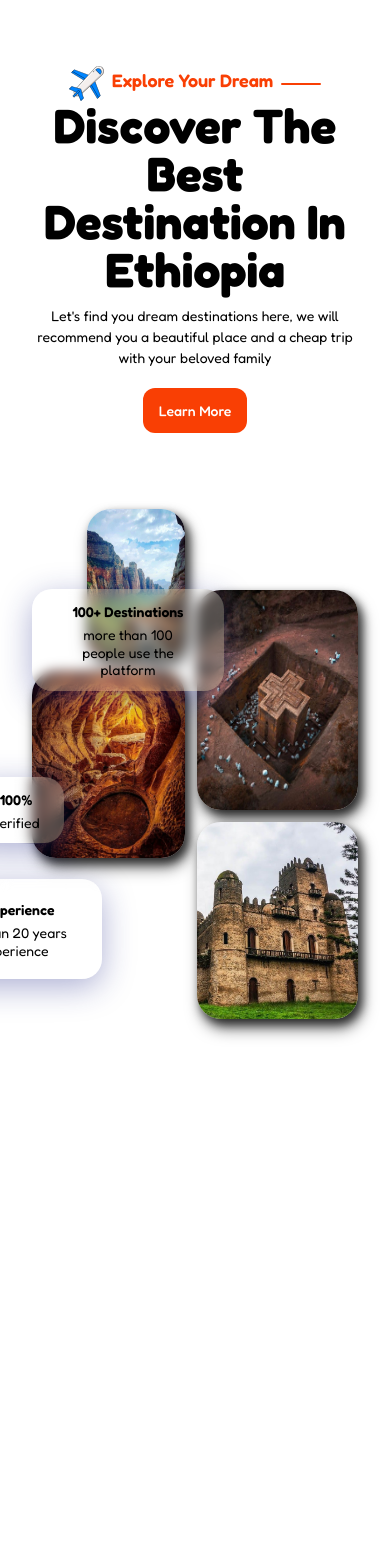
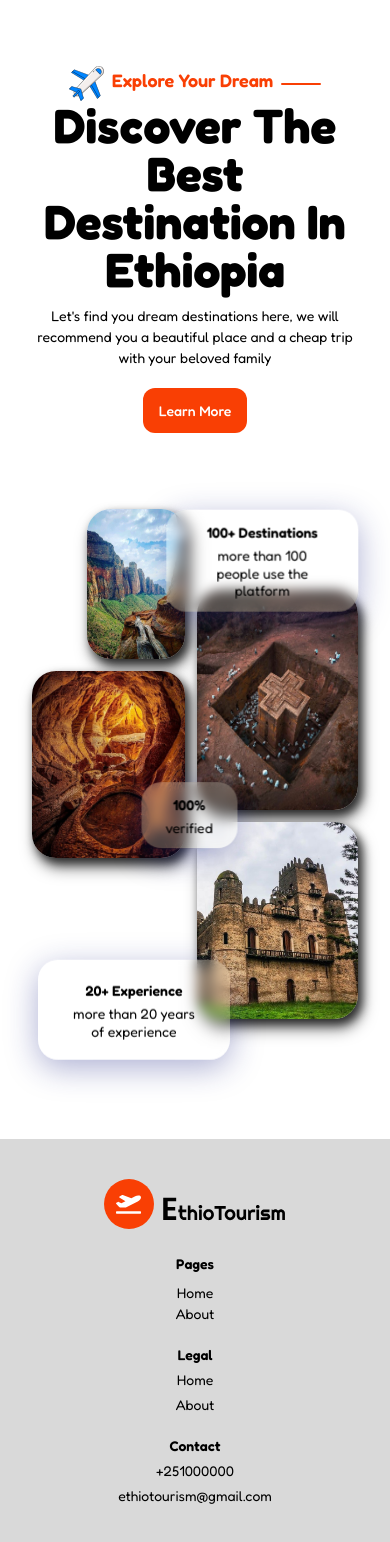
Before and after one commit to Makbelhailu/Tourism, a React (Vite) app: page / in a window 390 px wide. Shown: the part 424-1966 px from the top of the page. Before the commit the page ends 1499 px from the top, so only its background shows below. Built offline with nearby package versions, Linux system fonts and the light colour scheme.

Commit message:
✨ feat:
finishing the footer and optimized some components

```diff
--- a/src/App.tsx
+++ b/src/App.tsx
@@ -1,15 +1,19 @@
 import { useState } from "react";
 import { BrowserRouter as Router, Routes, Route } from "react-router-dom";
-import About from "./components/about";
+import About from "./pages/about";
 import Home from "./components/home";
+import Footer from "./components/footer";
 function App() {
   return (
     <>
       <Router>
-        <Routes>
-          <Route path="/" element={<Home />} />
-          <Route path="/about" element={<About />} />
-        </Routes>
+        <main>
+          <Routes>
+            <Route path="/" element={<Home />} />
+            <Route path="/about" element={<About />} />
+          </Routes>
+        </main>
+        <Footer />
       </Router>
     </>
   );
--- a/src/components/footer.tsx
+++ b/src/components/footer.tsx
@@ -1,7 +1,49 @@
 import React from "react";
-
+import logo from "../assets/images/logo with name.svg";
+import { Link } from "react-router-dom";
 const Footer = () => {
-  return <div>Footer</div>;
+  return (
+    <div className="mt-16 grid w-full grid-cols-1 items-center justify-center gap-y-5 bg-secondary py-10 pl-16 max-lg:px-12 max-md:text-center sm:grid-cols-2 lg:grid-cols-4">
+      <div className="logo item-center flex w-full justify-center md:justify-start">
+        <Link to={"/"} className="w-fit hover:text-orange">
+          <img src={logo} alt="EthioTourism Logo" />
+        </Link>
+      </div>
+      <div className="pages">
+        <h3 className="title mb-2 font-semibold">Pages</h3>
+        <div className="flex flex-col">
+          <Link to={"/"} className="hover:text-orange">
+            Home
+          </Link>
+          <Link to={"about"} className="hover:text-orange">
+            About
+          </Link>
+        </div>
+      </div>
+      <div className="legal">
+        <h3 className="title mb-1 font-semibold">Legal</h3>
+        <div className="flex flex-col gap-1">
+          <Link to={"#"} className="hover:text-orange">
+            Home
+          </Link>
+          <Link to={"#"} className="hover:text-orange">
+            About
+          </Link>
+        </div>
+      </div>
+      <div className="contact self-end">
+        <h3 className="title mb-1 font-semibold">Contact</h3>
+        <div className="flex flex-col gap-1">
+          <a href="tel:+251000000" className="">
+            +251000000
+          </a>
+          <a href="mail:ethiotourism@gmail.com" className="">
+            ethiotourism@gmail.com
+          </a>
+        </div>
+      </div>
+    </div>
+  );
 };
 
 export default Footer;
--- a/src/components/header.tsx
+++ b/src/components/header.tsx
@@ -3,11 +3,14 @@ import logo from "../assets/images/logo with name.svg";
 import { Link } from "react-router-dom";
 const Header = () => {
   return (
-    <div className="flex items-center justify-between px-8 pt-3 sm:px-16">
-      <Link to={"/"} className="pb-2 text-lg font-semibold hover:text-orange">
+    <div className="flex items-center justify-between px-4 pt-3 xs:px-8 sm:px-16">
+      <Link
+        to={"/"}
+        className="scale-90 pb-2 text-lg hover:text-orange xs:scale-100"
+      >
         <img src={logo} alt="EthioTourism Logo" />
       </Link>
-      <div className="flex gap-6 sm:gap-8 lg:mr-24">
+      <div className="flex gap-4 xs:gap-6 sm:gap-8 lg:mr-24">
         <Link to={"/"} className="text-lg font-semibold hover:text-orange">
           Home
         </Link>
--- a/src/components/home.tsx
+++ b/src/components/home.tsx
@@ -31,11 +31,11 @@ const Home = () => {
       >
         <div
           ref={imgRef.current[0]}
-          className="left h-full w-[70%] max-xs:h-[85%] md:w-[60%]"
+          className="left h-full w-[70%] max-xs:h-[85%] md:w-[80%] xl:w-[60%]"
         ></div>
         <div
           ref={imgRef.current[1]}
-          className="right h-full w-[60%] max-xs:h-[80%] md:w-[55%]"
+          className="right h-full w-[60%] max-xs:h-[80%] md:w-[60%]"
         ></div>
         <div
           ref={imgRef.current[2]}
@@ -49,7 +49,7 @@ const Home = () => {
           </p>
         </div>
       </div>
-      <div className="w-full px-8 lg:my-12 lg:mt-24">
+      <div className="mx-auto w-full max-w-[1536px] px-8 lg:my-12 lg:mt-24">
         <div className="flex w-full grid-cols-2 flex-col gap-5 lg:grid">
           <div className="content mt-16 w-full max-lg:text-center xs:px-6 md:px-32 lg:px-8 lg:pr-28">
             <div className="mt-1 flex w-full gap-2 max-lg:justify-center max-lg:pr-12">
@@ -59,7 +59,7 @@ const Home = () => {
               </p>
             </div>
             <div className="">
-              <h1 className="text-5xl font-extrabold xs:text-6xl sm:text-7xl">
+              <h1 className="text-5xl font-extrabold xs:text-6xl sm:text-7xl lg:text-6xl xl:text-7xl">
                 Discover The Best Destination In Ethiopia
               </h1>
             </div>
@@ -110,17 +110,17 @@ const Home = () => {
                 className="h-full max-h-[300px] w-full rounded-3xl"
               />
             </div>
-            <div className="glass absolute left-0 top-20 w-48 space-y-1 px-8 py-3 text-center">
+            <div className="animate first glass absolute right-0 w-48 space-y-1 px-8 py-3 text-center xs:-left-5 xs:-top-10 sm:top-0 md:left-24 md:top-20 lg:-left-12">
               <h3 className="font-semibold">100+ Destinations</h3>
               <p className="px-4 leading-tight">
                 more than 100 people use the platform
               </p>
             </div>
-            <div className="glass absolute -left-16 bottom-44 w-24 space-y-1 p-3 text-center">
+            <div className="glass animate second absolute bottom-1/3 left-1/3 w-24 space-y-1 p-3 text-center xs:bottom-1/2 xs:left-[40%] md:bottom-40 md:left-4 lg:-left-16 lg:bottom-44">
               <h3 className="font-semibold">100%</h3>
               <p className="leading-tight">verified</p>
             </div>
-            <div className="glass absolute bottom-10 right-64 w-48 space-y-1 px-8 py-5 text-center">
+            <div className="glass animate third absolute -bottom-10 right-32 w-48 space-y-1 px-8 py-5 text-center md:right-72 lg:bottom-10 lg:right-44 xl:right-64">
               <h3 className="font-semibold">20+ Experience</h3>
               <p className="leading-tight">more than 20 years of experience</p>
             </div>
--- a/src/index.css
+++ b/src/index.css
@@ -11,13 +11,21 @@
 
 html {
   scroll-behavior: smooth;
+  height: 100%;
 }
 body {
   width: 100%;
   height: 100%;
+  display: flex;
+  flex-direction: column;
+  overflow-x: hidden;
   font-size: 14px;
   font-weight: 400;
   font-family: "Fredoka", Inter, system-ui, Avenir, Helvetica, Arial, sans-serif;
+}
+
+main {
+  flex: 1 1 auto;
 }
 
 h1 {
@@ -114,3 +122,37 @@ h1 {
   -webkit-backdrop-filter: blur(6px);
   border-radius: 20px;
 }
+
+.first {
+  --x: 3px;
+  --y: 7px;
+  --time: 7s;
+}
+.second {
+  --x: 5px;
+  --y: -10px;
+  --time: 7s;
+}
+
+.third {
+  --x: 0px;
+  --y: 8px;
+  --time: 7s;
+}
+
+.animate {
+  animation: card var(--time) infinite ease;
+  /* transition: all 0.5s ease-in-out; */
+}
+
+@keyframes card {
+  0% {
+    transform: translate(0, 0);
+  }
+  50% {
+    transform: translate(var(--x), var(--y));
+  }
+  100% {
+    transform: translate(0, 0);
+  }
+}
--- a/src/components/about.tsx
+++ b/src/pages/about.tsx
@@ -1,5 +1,5 @@
 import { Link } from "react-router-dom";
-import Header from "./header";
+import Header from "../components/header";
 
 import bunna from "../assets/images/bunna.jpg";
 import monastery from "../assets/images/monastery.jpg";
@@ -9,7 +9,7 @@ const About = () => {
   return (
     <>
       <Header />
-      <div className="my-24 flex w-full grid-cols-2 flex-col items-center justify-center gap-y-5 px-8 lg:grid xl:px-16">
+      <div className="mx-auto my-24 mb-36 flex w-full max-w-[1536px] grid-cols-2 flex-col items-center justify-center gap-y-5 px-8 lg:grid xl:px-16">
         <div className="images-container relative mt-16 h-fit w-fit -translate-x-12 max-sm:scale-75 xs:-translate-x-16 lg:-translate-x-0 lg:scale-75 xl:scale-100">
           <img
             src={bunna}
@@ -44,7 +44,7 @@ const About = () => {
               from breathtaking landscapes to rich cultural heritage.
             </p>
           </div>
-          <div className="labels my-5 flex h-fit items-center gap-4 text-center max-lg:justify-center">
+          <div className="labels my-7 flex h-fit items-center gap-2 text-center max-lg:justify-center md:gap-4">
             <div className="h-full w-40 rounded-xl bg-secondary py-4 lg:w-44">
               <h2 className="text-2xl font-bold">2000+</h2>
               <p className="max-xs:text-xs">Our Explores</p>
```
Also changed, not shown: 1 other file (tests, documents, lock files or other folders).
